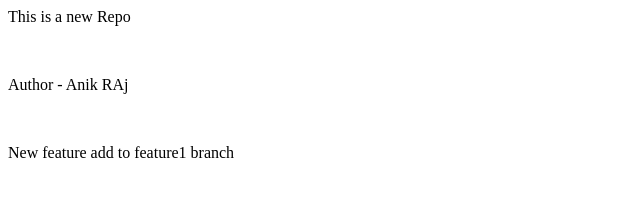
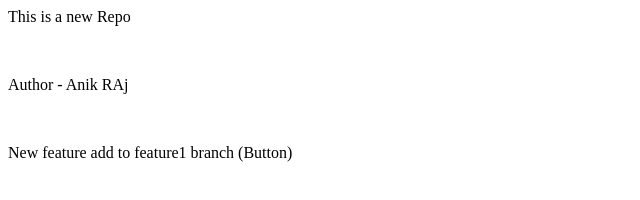
Before and after one commit to anik16raj11/LocalRepo, a plain HTML site: page index.html in a window 1280 px wide. Shown: the full height of the page, 0-640 px from the left. Drawn offline with Linux system fonts and the light colour scheme.

```diff
--- a/index.html
+++ b/index.html
@@ -2,4 +2,4 @@
 <br>
 <p>Author - Anik RAj</p>
 <br>
-<p>New feature add to feature1 branch</p>
+<p>New feature add to feature1 branch (Button)</p>
```
